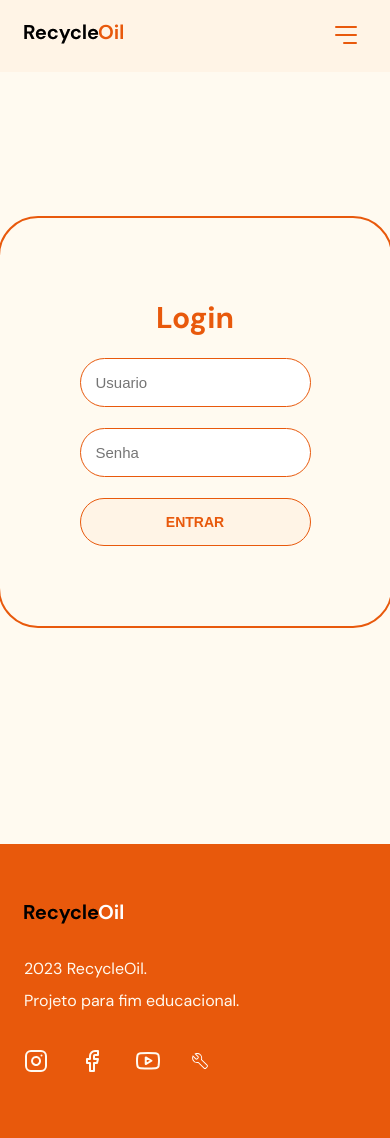
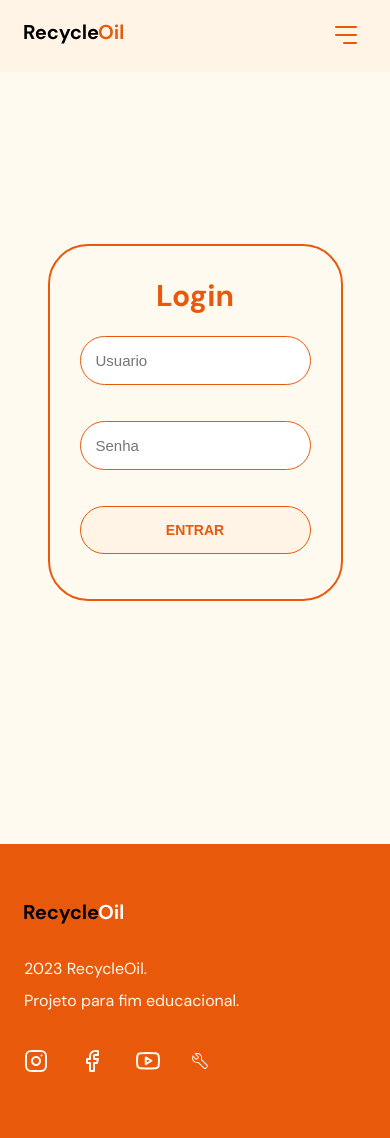
Before and after one commit to kauatiezzi/RecycleOil, a PHP site: page /login.php in a window 390 px wide. Run offline with PHP 8.4, Linux system fonts and the light colour scheme.

Commit message:
login.php added support for mobile

```diff
--- a/assets/style/style-login.css
+++ b/assets/style/style-login.css
@@ -45,6 +45,10 @@ input {
   font-size: 15px;
 }
 
+.menu ul:first-child {
+  margin-bottom: 20px;
+}
+
 .imputSubmit {
   background-color: var(--brand-light);
   width: 100%;
@@ -67,15 +71,19 @@ input {
   transition: background 200ms;
 }
 
-/* .menu ul:nth-child(1) {
-  display: flex;
-  flex-direction: column;
-  gap: 4.8rem;
+@media screen and (max-width: 767px) {
+  #login {
+    display: flex;
+    flex-direction: column;
+    justify-content: center;
+    align-items: center;
+  }
 
-  margin-top: 6rem;
-  margin-bottom: 3px;
+  .tela-login {
+    padding: 30px;
+  }
 
-  font-weight: 700;
-  font-size: 2.4rem;
-  line-height: 3.1rem;
-} */
+  input {
+    margin-bottom: 15px;
+  }
+}
```
